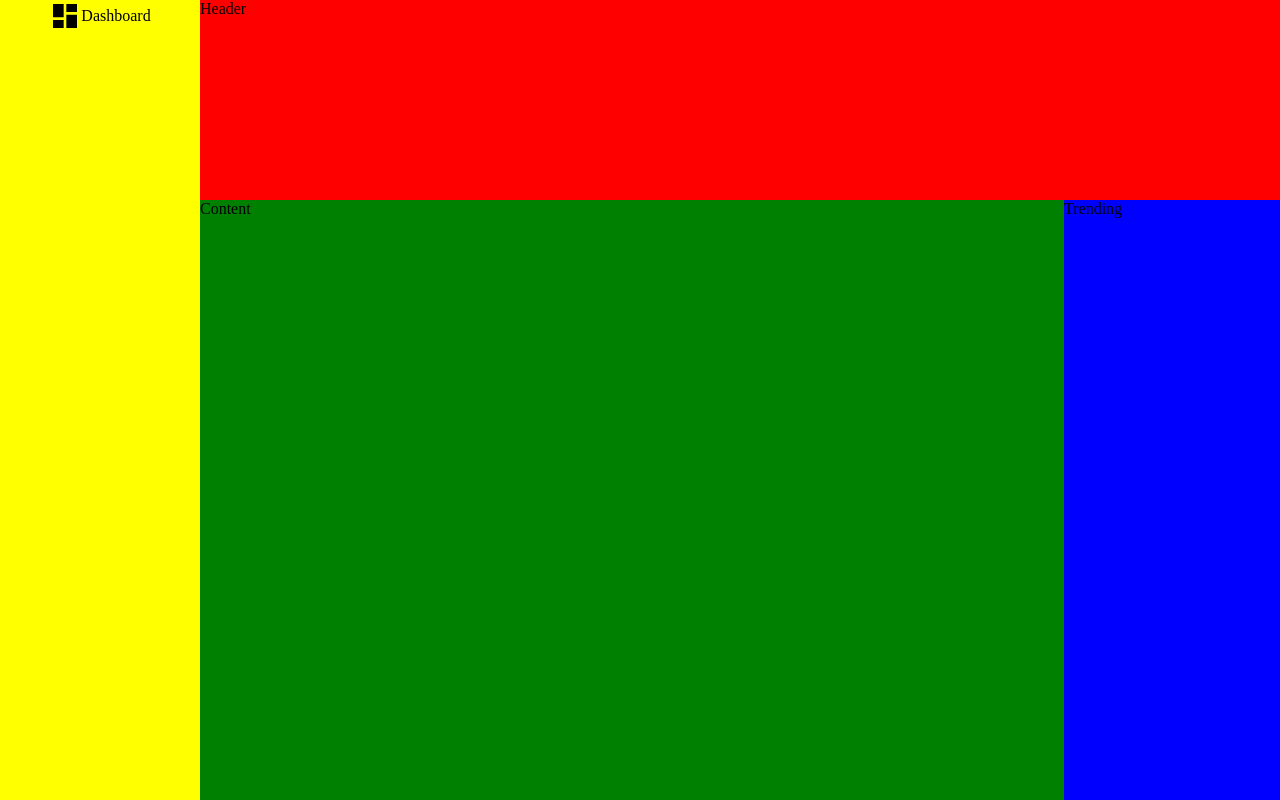
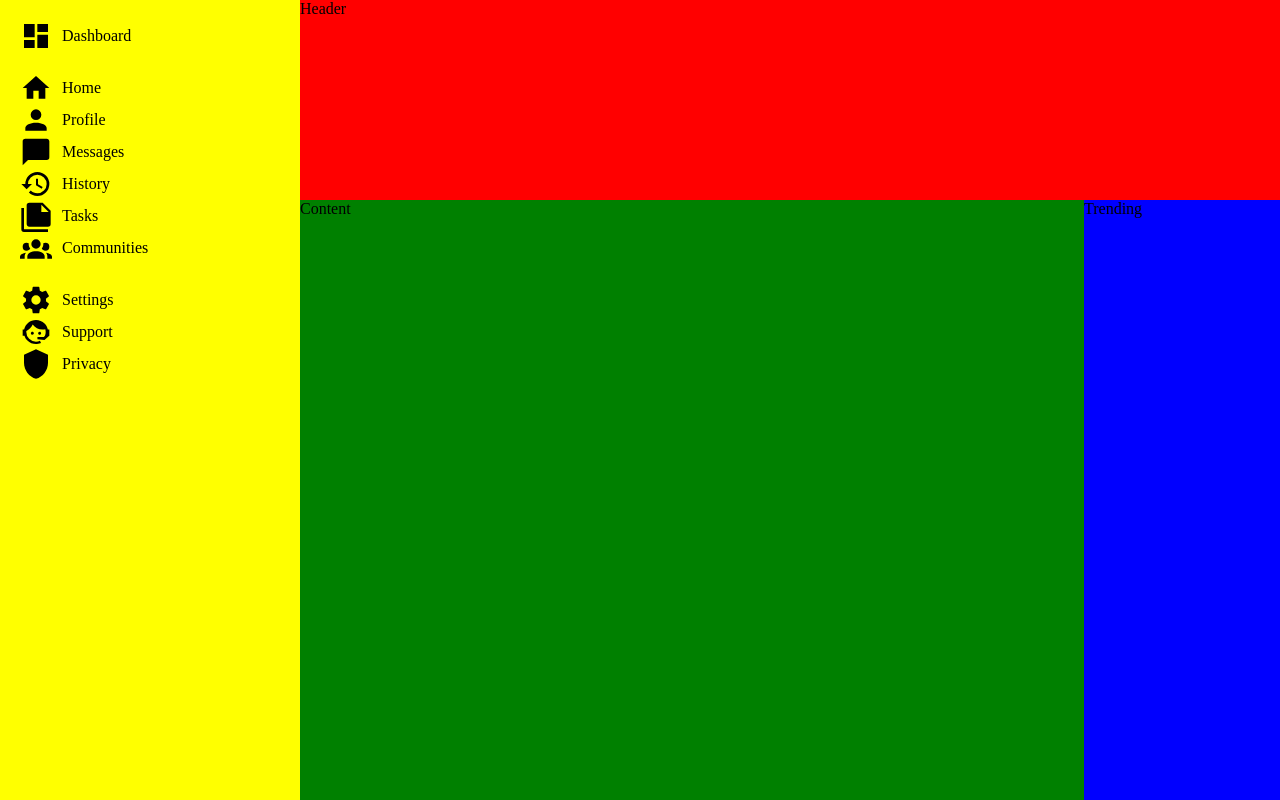
Before and after one commit to mikels0n/admin-dashboard, a plain HTML site: page index.html in a window 1280 px wide. Drawn offline with Linux system fonts and the light colour scheme.

Commit message:
sidebar layout + imgs

```diff
--- a/index.html
+++ b/index.html
@@ -13,6 +13,46 @@
                 <img class="dashboard" src="img/view-dashboard.svg" alt="dashboard logo">
                 Dashboard
             </div>
+            <div class="nav-btn">
+                <div class="home-nav">
+                    <img src="img/home.svg" alt="home icon" class="home-logo">
+                    Home
+                </div>
+                <div class="profile-nav">
+                    <img src="img/account.svg" alt="profile icon" class="profile-logo">
+                    Profile
+                </div>
+                <div class="messages-nav">
+                    <img src="img/message.svg" alt="message icon" class="messages-logo">
+                    Messages
+                </div>
+                <div class="history-nav">
+                    <img src="img/history.svg" alt="history icon" class="history-logo">
+                    History
+                </div>
+                <div class="tasks-nav">
+                    <img src="img/note-multiple.svg" alt="tasks icon" class="tasks-logo">
+                    Tasks
+                </div>
+                <div class="communities-nav">
+                    <img src="img/account-group.svg" alt="communities icon" class="communities-logo">
+                    Communities
+                </div>
+            </div>
+            <div class="setting-btn">
+                <div class="settings">
+                    <img src="img/cog.svg" alt="settings icon" class="settings-logo">
+                    Settings
+                </div>
+                <div class="support">
+                    <img src="img/face-agent.svg" alt="support icon" class="support-logo">
+                    Support
+                </div>
+                <div class="privacy">
+                    <img src="img/shield.svg" alt="privacy icon" class="privacy-logo">
+                    Privacy
+                </div>
+            </div>
         </div>
         <div class="header">Header</div>
         <div class="content">Content</div>
--- a/style.css
+++ b/style.css
@@ -5,7 +5,7 @@ body {
 .container {
     height: 100vh;
     display: grid;
-    grid-template-columns: 200px 4fr 1fr;
+    grid-template-columns: 300px 4fr 1fr;
     grid-template-rows: 200px 1fr;
 }
 
@@ -28,12 +28,30 @@ body {
 }
 
 .logo {
+    padding-top: 20px;
     display: flex;
-    justify-content: center;
     align-items: center;
+    gap: 10px;
 }
 
 img.dashboard {
     width: 2em;
     height: 2em;
+    padding-left: 20px;
 }
+
+.nav-btn img, .setting-btn img{
+    width: 2em;
+    height: 2em;
+    padding-left: 20px;
+}
+
+.nav-btn div, .setting-btn div{
+    display: flex;
+    align-items: center;
+    gap: 10px;
+}
+
+.nav-btn, .setting-btn {
+    padding-top: 20px;
+}
```
Also changed, not shown: dashboard-project.png (added), img/account-group.svg (added), img/account.svg (added), img/cog.svg (added), img/face-agent.svg (added), img/history.svg (added), img/home.svg (added), img/message.svg (added), img/note-multiple.svg (added), img/shield.svg (added).
